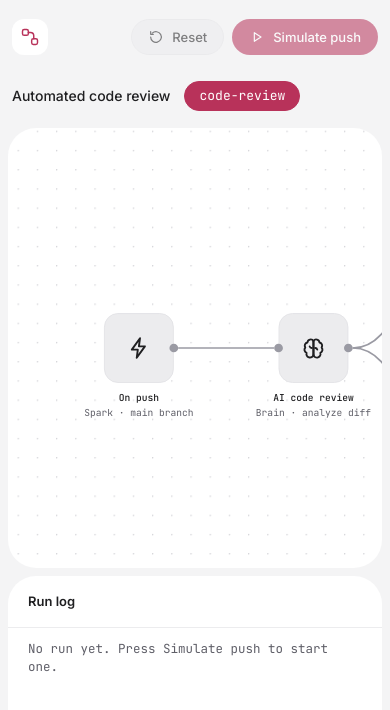
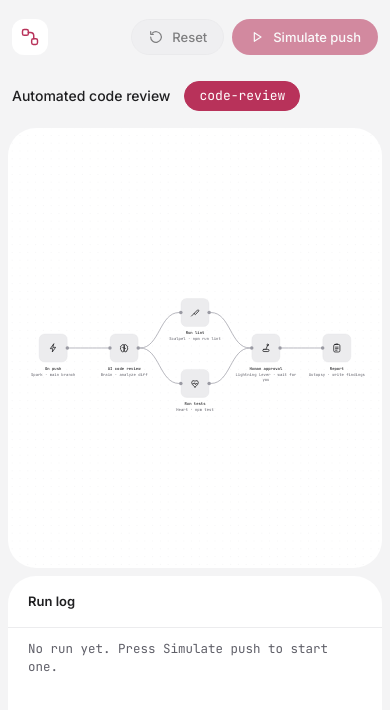
Before and after one commit to Hamzahzahh09/FlowPilot, a Next.js app in the folder apps/web/: page / in a window 390 px wide. Shown: the top 710 px of the page. Built offline with nearby package versions, Linux system fonts and the light colour scheme.

Commit message:
fix(web): fit all demo nodes in the canvas at desktop and mobile widths
fitView padding 0.2 with minZoom 0.25, refit when the pane resizes. Drop the fixed 960px mobile canvas width.

```diff
--- a/apps/web/components/flow/Canvas.tsx
+++ b/apps/web/components/flow/Canvas.tsx
@@ -8,9 +8,11 @@ import {
   useNodesState,
   type DefaultEdgeOptions,
   type Edge,
+  type FitViewOptions,
   type NodeTypes,
   type ProOptions,
 } from '@xyflow/react'
+import { FitOnResize } from '@/components/flow/FitOnResize'
 import { FlowNode } from '@/components/flow/FlowNode'
 import type { FlowNodeType } from '@/lib/workflow/types'
 
@@ -23,8 +25,9 @@ const DEFAULT_EDGE_OPTIONS: DefaultEdgeOptions = { type: 'default' }
 // React Flow is MIT licensed; hiding the attribution is allowed.
 const PRO_OPTIONS: ProOptions = { hideAttribution: true }
 
-// fitView only measures the 80x80 boxes, so pad enough for the labels below them.
-const FIT_VIEW_OPTIONS = { padding: 0.25 }
+// fitView measures only the 80x80 boxes; 0.2 padding leaves room for the labels.
+// minZoom is low enough that the whole graph fits a 390px-wide card.
+const FIT_VIEW_OPTIONS: FitViewOptions = { padding: 0.2, minZoom: 0.25, maxZoom: 1.25 }
 
 interface CanvasProps {
   initialNodes: FlowNodeType[]
@@ -46,11 +49,12 @@ export function Canvas({ initialNodes, initialEdges }: CanvasProps) {
       nodesConnectable={false}
       fitView
       fitViewOptions={FIT_VIEW_OPTIONS}
-      minZoom={0.4}
+      minZoom={0.25}
       maxZoom={1.75}
       proOptions={PRO_OPTIONS}
     >
       <Background variant={BackgroundVariant.Dots} gap={22} size={1.6} color="var(--dot)" />
+      <FitOnResize options={FIT_VIEW_OPTIONS} />
     </ReactFlow>
   )
 }
--- /dev/null
+++ b/apps/web/components/flow/FitOnResize.tsx
@@ -0,0 +1,21 @@
+'use client'
+
+import { useEffect } from 'react'
+import { useNodesInitialized, useReactFlow, useStore, type FitViewOptions } from '@xyflow/react'
+
+// fitView only runs once on mount. Refit whenever the pane size changes
+// (font load, layout settle, window resize, phone rotation) so every node
+// stays visible and centered. Must render inside <ReactFlow>.
+export function FitOnResize({ options }: { options: FitViewOptions }) {
+  const { fitView } = useReactFlow()
+  const ready = useNodesInitialized()
+  const width = useStore((s) => s.width)
+  const height = useStore((s) => s.height)
+
+  useEffect(() => {
+    if (!ready || width === 0 || height === 0) return
+    void fitView(options)
+  }, [ready, width, height, fitView, options])
+
+  return null
+}
--- a/apps/web/components/shell/AppShell.module.css
+++ b/apps/web/components/shell/AppShell.module.css
@@ -46,8 +46,9 @@
   }
 }
 
-/* Phones: let the page grow, give the canvas a fixed height and
-   scroll it horizontally inside its card. */
+/* Phones: let the page grow and give the canvas a fixed height.
+   The canvas refits to the card width (FitOnResize), so all nodes stay visible;
+   users can still pan inside the card. */
 @media (max-width: 640px) {
   .shell {
     grid-template-rows: auto 440px 260px;
@@ -56,13 +57,4 @@
     padding: 8px;
     gap: 8px;
   }
-
-  .canvasCard {
-    overflow-x: auto;
-    overflow-y: hidden;
-  }
-
-  .canvasInner {
-    width: 960px;
-  }
 }
```
Also changed, not shown: 2 other files (tests, documents, lock files or other folders).
